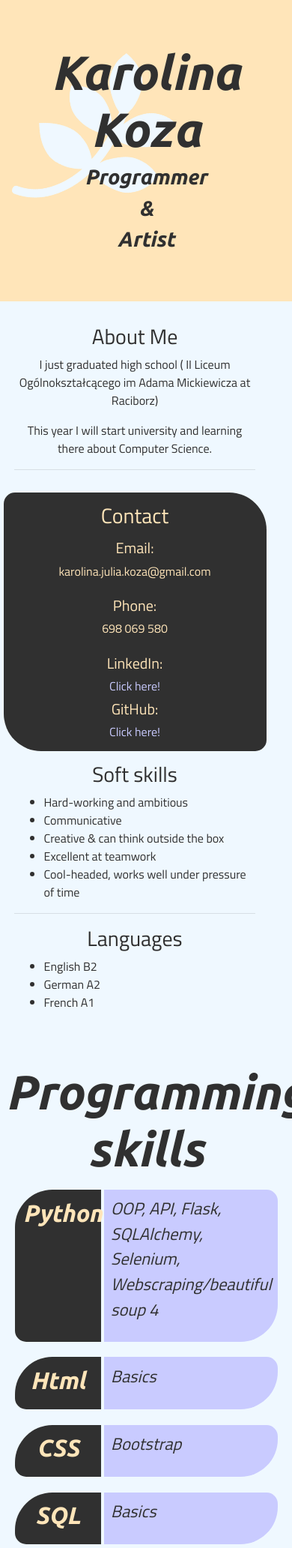
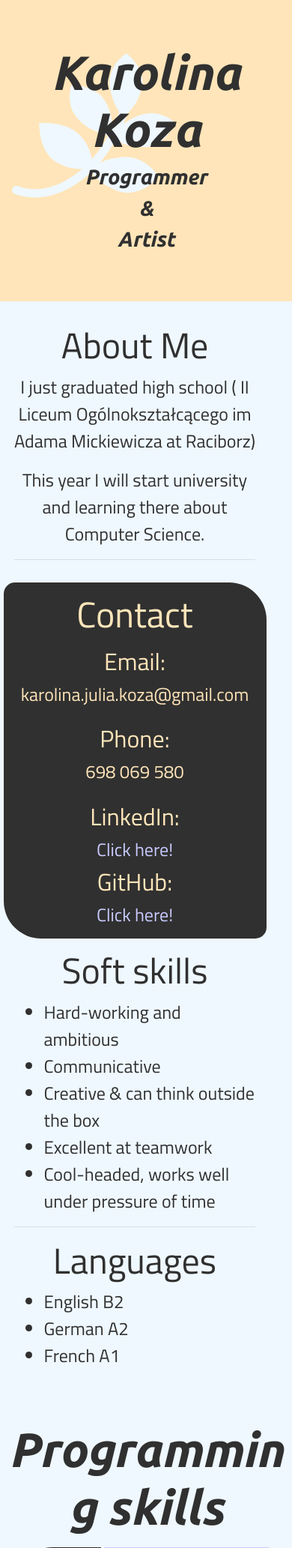
Before and after one commit to Pluszka/Personal-website, a Flask app: page / in a window 390 px wide; the page is wider, and only the part inside the window is pictured. Shown: the part 57-2122 px from the top of that part at 75% size. Run offline with Flask 2, Linux system fonts and the light colour scheme; some libraries are stand-ins or nearby versions.

Commit message:
better mobiles about section

```diff
--- a/static/css/styles.css
+++ b/static/css/styles.css
@@ -99,6 +99,12 @@ body {
 }
 
 #programming h1 {
+    margin: 0 auto;
+    max-width: 750px;
+    border-radius: 6px;
+    overflow-x: hidden;
+    word-break: break-word;
+    overflow-wrap: break-word;
     padding: 2%;
     font-size: 4rem;
 }
@@ -156,3 +162,19 @@ footer .row {
 .link {
     margin: 1% 5%;
 }
+
+@media all and (max-width:800px)
+{
+    #about h3 {
+        font-size: 3rem;
+    }
+
+    #about h5 {
+        font-size: 2rem;
+    }
+
+    #about p, a, li{
+        font-size: 1.5rem;
+    }
+
+}
```
